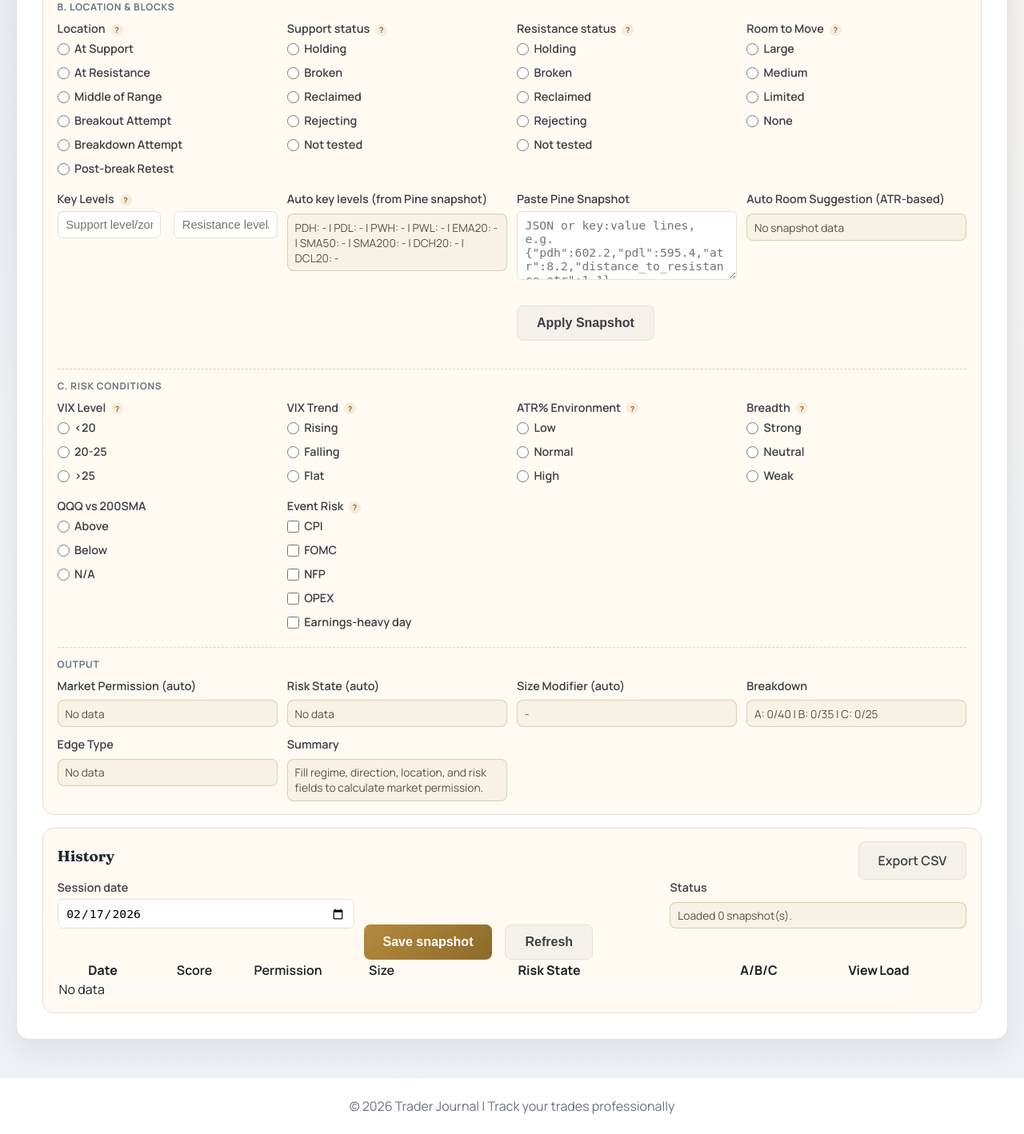
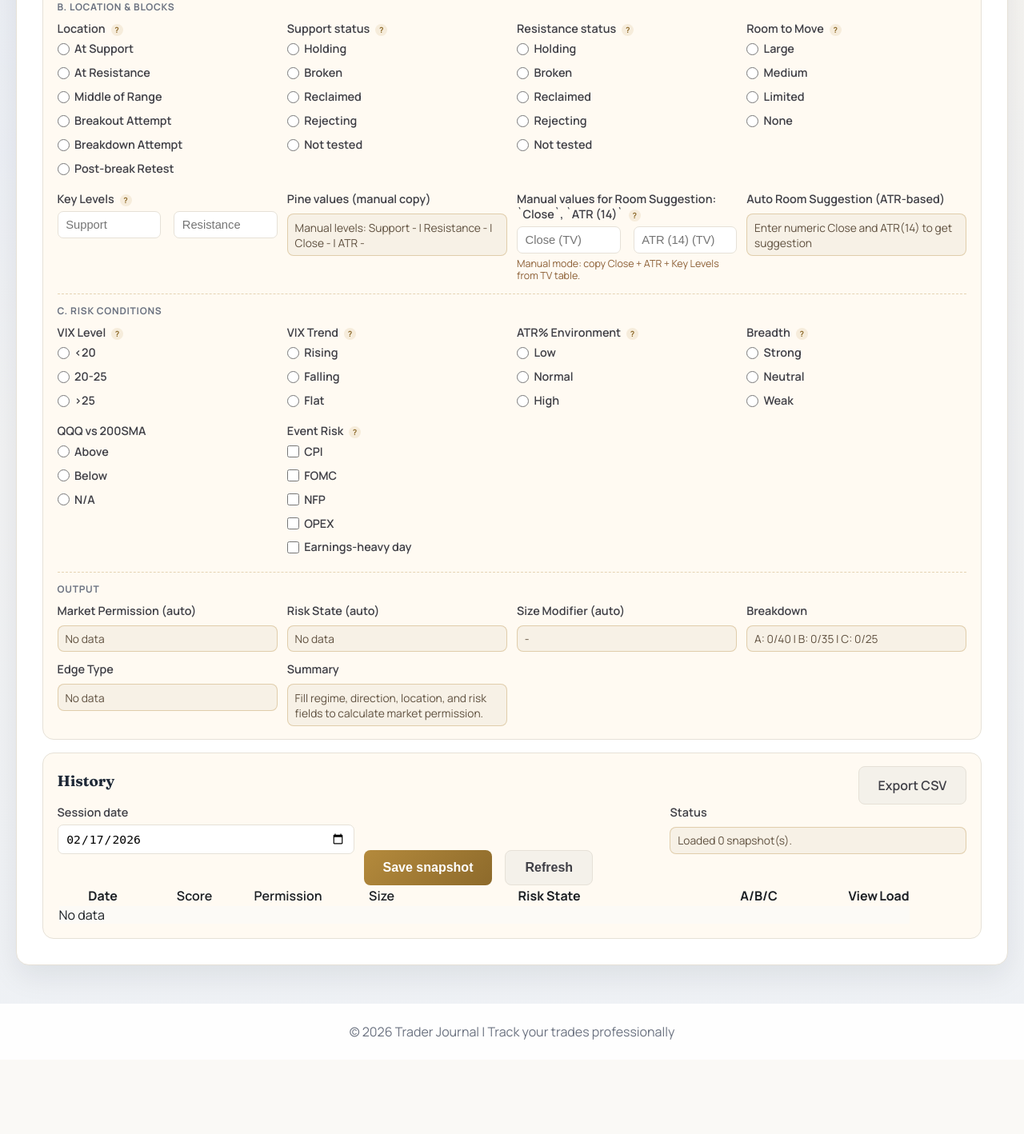
Before and after one commit to rafalekjan/trader-diary, a FastAPI app: page /score in a window 1280 px wide. Shown: the part 851-2269 px from the top of the page at 80% size. After the commit the page ends 2151 px from the top, so only its background shows below. Run offline with FastAPI, Linux system fonts and the light colour scheme; data comes from the database, SQL or seed files in the repository; data that the repository does not hold is empty; some libraries are stand-ins or nearby versions.

Commit message:
dziala nowa

```diff
--- a/app/templates/score.html
+++ b/app/templates/score.html
@@ -129,25 +129,25 @@
                 <div class="form-group">
                     <label>Key Levels <span class="help-icon" data-tooltip="Poziomy, gdzie cena wcześniej reagowała (PDH/PDL, PWH/PWL, swing high/low, 20/50/200). Dają invalidację i cele.">?</span></label>
                     <div class="timeframe-row-2cols">
-                        <input name="score_spy_key_support" type="text" placeholder="Support level/zone">
-                        <input name="score_spy_key_resistance" type="text" placeholder="Resistance level/zone">
+                        <input id="score_spy_key_support" name="score_spy_key_support" type="text" placeholder="Support">
+                        <input id="score_spy_key_resistance" name="score_spy_key_resistance" type="text" placeholder="Resistance">
                     </div>
                 </div>
                 <div class="form-group">
-                    <label>Auto key levels (from Pine snapshot)</label>
+                    <label>Pine values (manual copy)</label>
                     <div class="scoring-readonly-value" id="score-auto-levels">PDH: - | PDL: - | PWH: - | PWL: - | EMA20: - | SMA50: - | SMA200: - | DCH20: - | DCL20: -</div>
                 </div>
                 <div class="form-group">
-                    <label>Paste Pine Snapshot</label>
-                    <textarea id="score-pine-snapshot" rows="4" placeholder='JSON or key:value lines, e.g. {"pdh":602.2,"pdl":595.4,"atr":8.2,"distance_to_resistance_atr":1.1}'></textarea>
-                    <div class="form-actions">
-                        <button type="button" class="btn btn-secondary" id="score-apply-snapshot">Apply Snapshot</button>
+                    <label>Manual values for Room Suggestion: `Close`, `ATR (14)` <span class="help-icon" data-tooltip="Wpisz dokładnie wartości: Close oraz ATR(14) z tabeli TV. Następnie uzupełnij Key Levels (Support/Resistance), aby dostać Auto Room Suggestion (ATR-based).">?</span></label>
+                    <div class="timeframe-row-2cols">
+                        <input name="score_spy_manual_close" type="text" placeholder="Close (TV)">
+                        <input name="score_spy_manual_atr" type="text" placeholder="ATR (14) (TV)">
                     </div>
-                    <div id="score-snapshot-status" class="scoring-guardrail"></div>
+                    <div id="score-snapshot-status" class="scoring-guardrail">Manual mode active: enter Key Levels + Close + ATR.</div>
                 </div>
                 <div class="form-group">
                     <label>Auto Room Suggestion (ATR-based)</label>
-                    <div id="score-room-auto" class="scoring-readonly-value">No snapshot data</div>
+                    <div id="score-room-auto" class="scoring-readonly-value">Enter manual Close, ATR and Key Levels</div>
                 </div>
             </div>
         </div>
```
Also changed, not shown: app/static/script.js.
